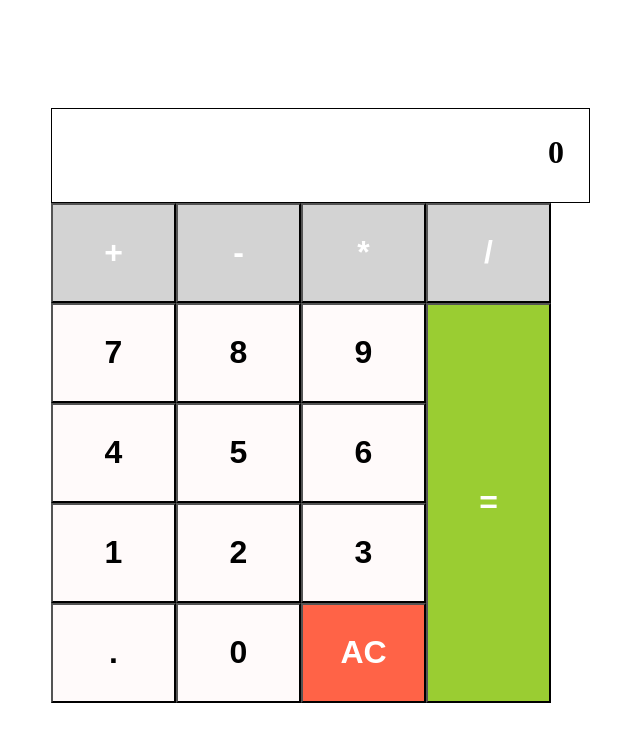
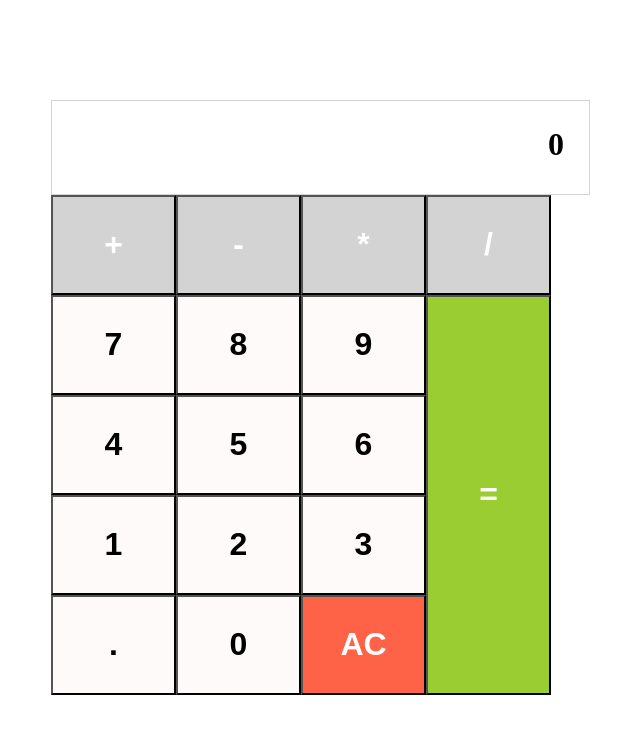
Before and after one commit to BunnyTheLifeguard/simple-calculator, a plain HTML site: page index.html in a window 1280 px wide. Shown: the whole page, without its empty margins (339-979 px from the left). Drawn offline with Linux system fonts and the light colour scheme.

Commit message:
CSS changes test

```diff
--- a/style.css
+++ b/style.css
@@ -1,3 +1,9 @@
+* {
+  padding: 0px;
+  margin: 0px;
+  box-sizing: border-box;
+}
+
 body {
   display: flex;
   justify-content: center;
@@ -21,13 +27,12 @@ body {
 }
 
 .display {
-  border: 1px solid black;
+  border: 1px solid lightgray;
   grid-column: 1 / 5;
   font-size: xx-large;
   font-weight: bold;
   text-align: right;
   padding: 25px;
-  overflow: hidden;
 }
 
 .result {
@@ -47,11 +52,6 @@ body {
   color: white;
 }
 
-.display {
-  font-size: xx-large;
-  font-weight: bold;
-}
-
 button {
   font-size: xx-large;
   font-weight: bold;
```
